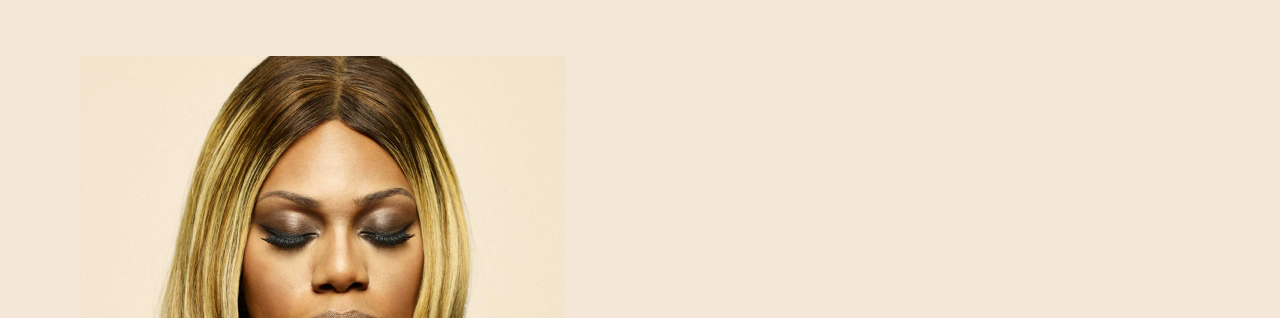
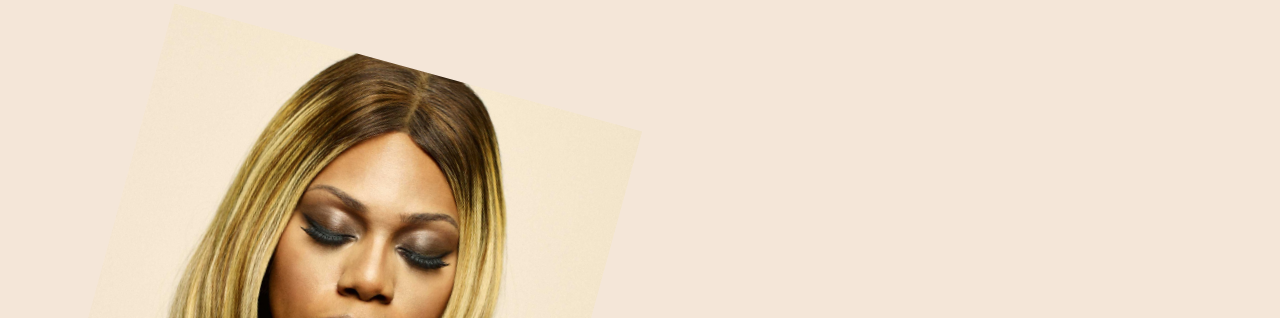
Before and after one commit to jakelmills/words-of-women, a plain HTML site: page index.html in a window 1280 px wide. Shown: the part 184-502 px from the top of the page. Drawn offline with Linux system fonts and the light colour scheme.

Commit message:
added parallax effects

```diff
--- a/index.html
+++ b/index.html
@@ -6,7 +6,7 @@
     <link rel="stylesheet" href="reset.css">
     <link rel="stylesheet" href="fonts.css">
     <link rel="stylesheet" href="style.css">
-    <title>Shit books</title>
+    <title>Words of Women</title>
   </head>
   <body>
     <header>
@@ -46,5 +46,6 @@
     </section>
 
     <script src="header.js" charset="utf-8"></script>
+    <script src="parallax.js" charset="utf-8"></script>
   </body>
 </html>
--- /dev/null
+++ b/parallax.js
@@ -0,0 +1,46 @@
+const sections = document.querySelectorAll('section')
+
+const addMovement = function(){
+  const topViewport = window.pageYOffset
+  const midViewport = topViewport + (window.innerHeight / 2)
+
+  sections.forEach((section, index) => {
+    const topSection = section.offsetTop
+    const midSection = topSection + (section.offsetHeight / 2)
+    //how far aware is section from visible area of page
+    const distanceToSection = midViewport - midSection
+
+    //pick tags to parallax
+
+    const imageTag = section.querySelector('img')
+    const contentTag = section.querySelector('div')
+
+    //weigh down distance
+
+    let rotation = distanceToSection / 100
+    let contentDist = -1 * distanceToSection / 2
+
+    //rotate opposite way for even sections
+    if (index % 2 != 0){
+      rotation = rotation * -1
+    }
+
+
+    //apply parallax
+    imageTag.style.transform = `rotate(${rotation}deg)`
+    contentTag.style.top = `${contentDist}px`
+    contentTag.style.transform = `rotate(${-1*rotation}deg)`
+  })
+}
+
+addMovement()
+
+document.addEventListener('scroll', function(){
+  addMovement()
+})
+
+window.addEventListener('resize', function(){
+  addMovement()
+})
+
+sections[1]
```
